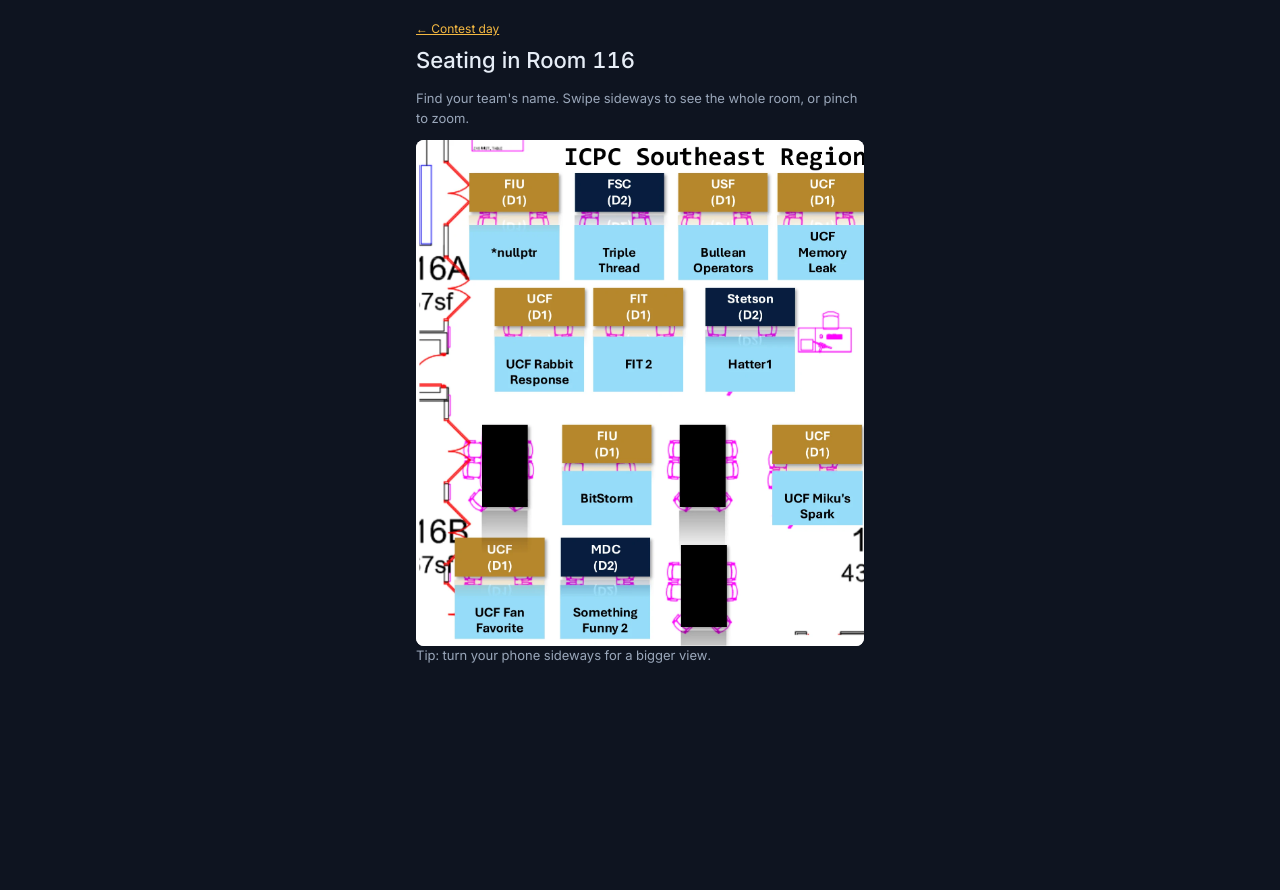
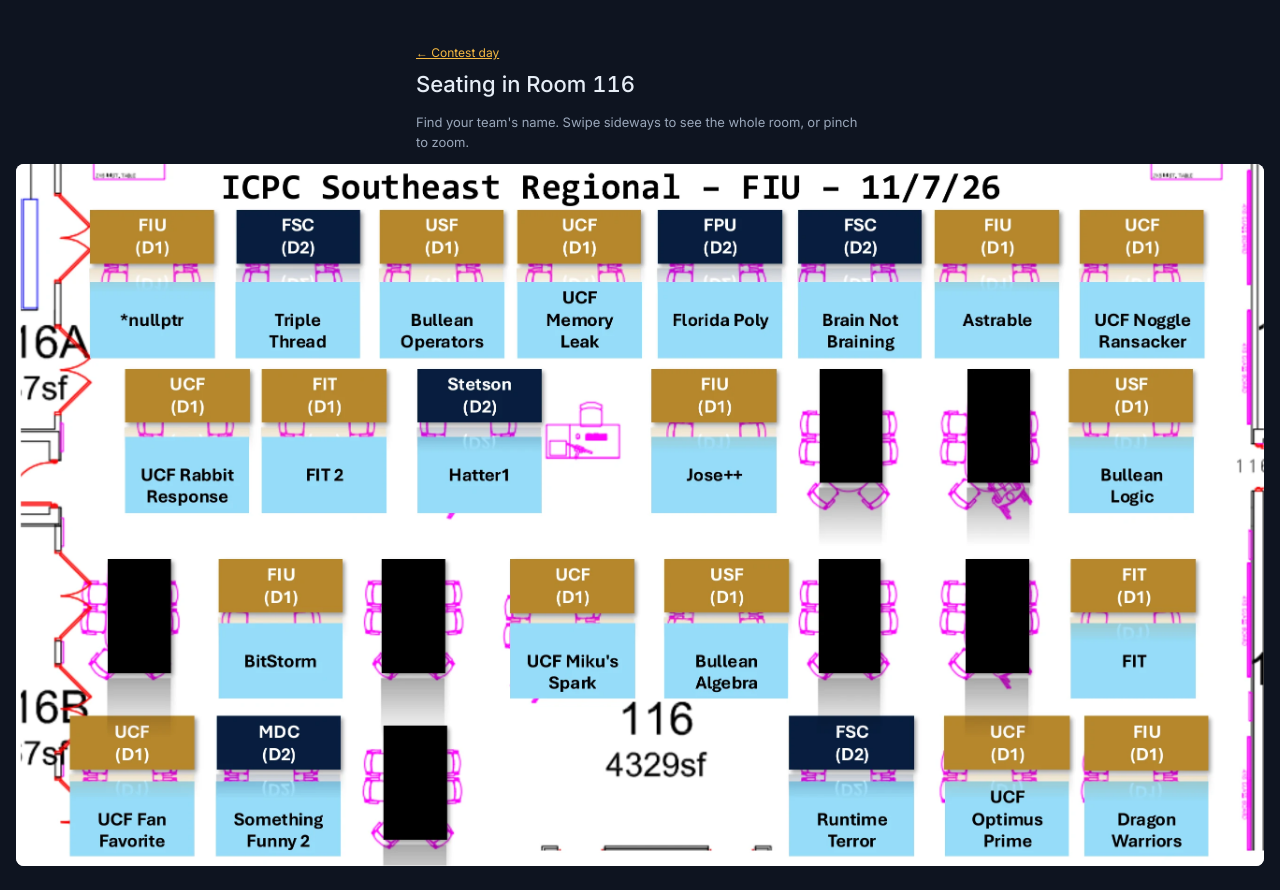
Before and after one commit to mlt0727/FIU-ICPC-Hub, a Next.js app: page /seating in a window 1280 px wide. Before the commit the page ends 800 px from the top, so only its background shows below. Built offline with nearby package versions, Linux system fonts and the light colour scheme.

Commit message:
fix 116 seat map

```diff
--- a/app/globals.css
+++ b/app/globals.css
@@ -29,12 +29,13 @@ body {
   -webkit-text-size-adjust: 100%;
 }
 
-/* One centered column, at most 480px wide. env(...) is the height of the notch / status bar / home bar;
-   the top adds 20px on top of it so the first line doesn't sit right under the (blurred) status bar. */
+/* One centered column, at most 480px wide. env(...) is the height of the notch / status bar / home bar.
+   The top adds 44px on top of it: newer iPhones fade the area just under the status bar in Home Screen
+   apps, and 20px still left the first line inside that fade (seen on a real iPhone, 2026-11-06). */
 main {
   max-width: 480px;
   margin: 0 auto;
-  padding: calc(env(safe-area-inset-top) + 20px) max(16px, env(safe-area-inset-right))
+  padding: calc(env(safe-area-inset-top) + 44px) max(16px, env(safe-area-inset-right))
     max(24px, env(safe-area-inset-bottom)) max(16px, env(safe-area-inset-left));
 }
 
@@ -470,9 +471,25 @@ main a {
   border-radius: 8px;
   background: #fff;
   -webkit-overflow-scrolling: touch;
+  /* Break out of the 480px column: as wide as the screen minus the side gutters (and the notch in
+     landscape), centred on the page. In portrait this is the same as the column; sideways it grows. */
+  width: calc(100vw - max(16px, env(safe-area-inset-left)) - max(16px, env(safe-area-inset-right)));
+  max-width: 1400px;
+  position: relative;
+  left: 50%;
+  transform: translateX(-50%);
 }
 .seating-full img {
   display: block;
-  width: max(100%, 900px);
+  width: max(100%, 900px); /* portrait: wider than the screen, swipe sideways inside the box */
   height: auto;
 }
+/* Phone turned sideways (or a wide screen): the whole room fits, no swiping needed. */
+@media (orientation: landscape) {
+  .seating-full img {
+    width: 100%;
+  }
+  .seating-tip {
+    display: none;
+  }
+}
--- a/app/seating/page.tsx
+++ b/app/seating/page.tsx
@@ -24,7 +24,7 @@ export default function SeatingPage() {
           alt="Seating chart for Room 116: each table shows the school, division (D1 or D2) and team name."
         />
       </div>
-      <p className="card-time">Tip: turn your phone sideways for a bigger view.</p>
+      <p className="card-time seating-tip">Tip: turn your phone sideways for a bigger view.</p>
     </>
   );
 }
```
Also changed, not shown: 2 other files (tests, documents, lock files or other folders).
